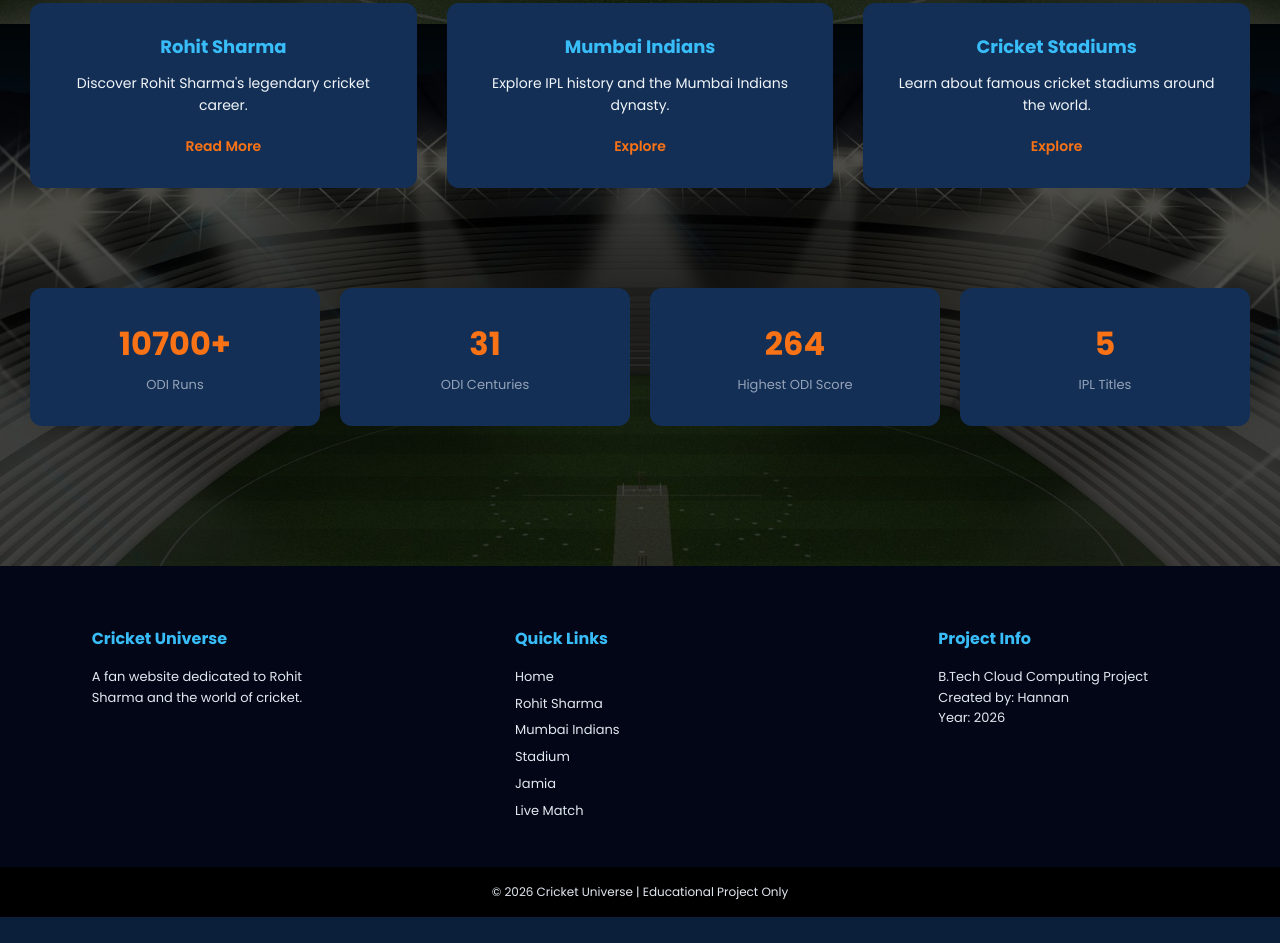
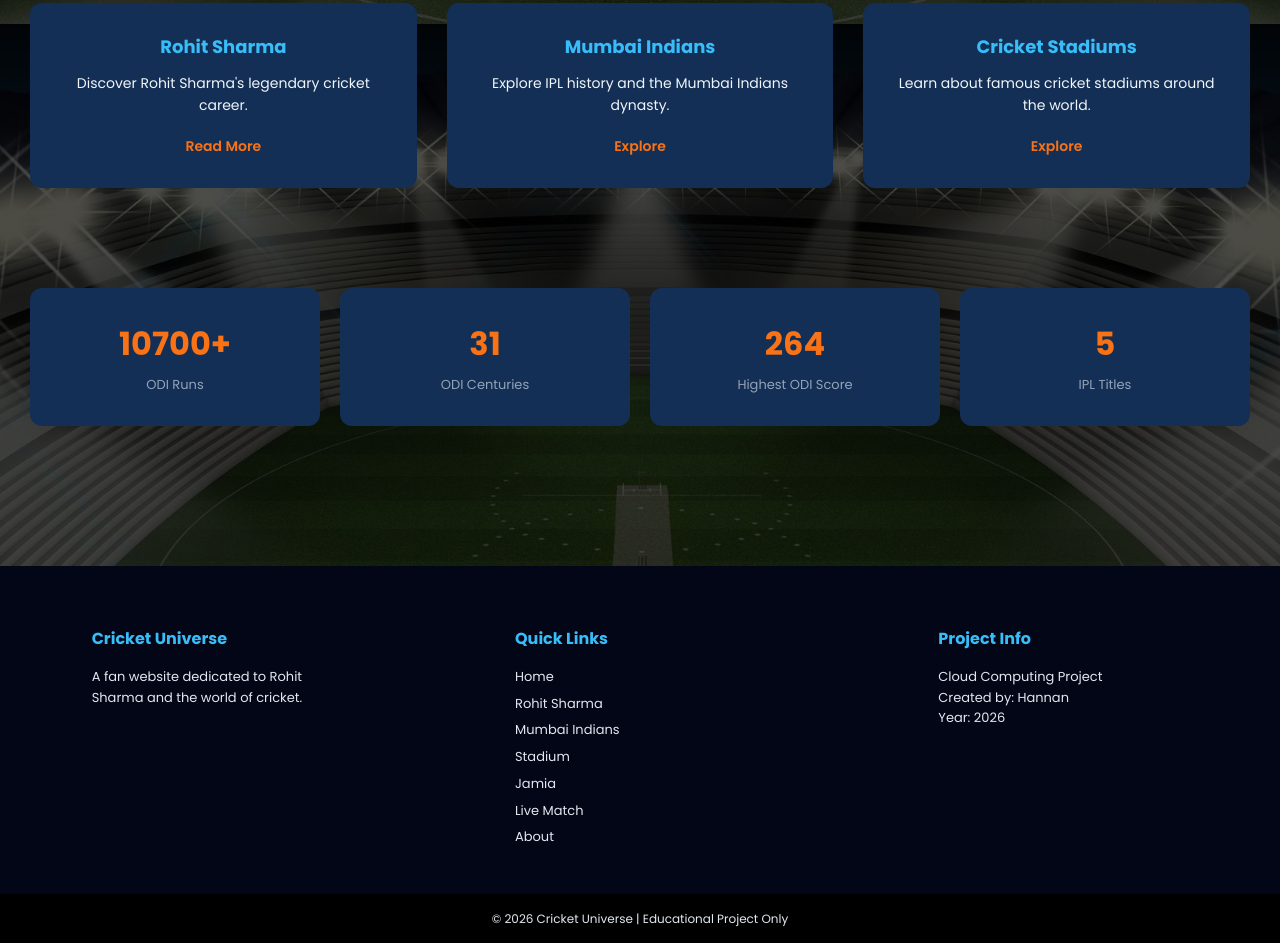
Before and after one commit to hannan-khan45/cricket-hitman, a plain HTML site: page index.html in a window 1280 px wide. Shown: the part 776-1719 px from the top of the page. Before the commit the page ends 1693 px from the top, so only its background shows below. Drawn offline with Linux system fonts and the light colour scheme.

Commit message:
Add 'About' link and update project description

```diff
--- a/index.html
+++ b/index.html
@@ -23,6 +23,7 @@
     <a href="stadium.html">Stadium</a>
     <a href="jamia.html">Jamia</a>
     <a href="live.html">Live Match</a>
+    <a href="about-project.html">About</a>
   </nav>
 </header>
 
@@ -76,10 +77,11 @@
       <a href="stadium.html">Stadium</a>
       <a href="jamia.html">Jamia</a>
       <a href="live.html">Live Match</a>
+      <a href="about-project.html">About</a>
     </div>
     <div class="footer-section">
       <h3>Project Info</h3>
-      <p>B.Tech Cloud Computing Project</p>
+      <p>Cloud Computing Project</p>
       <p>Created by: Hannan</p>
       <p>Year: 2026</p>
     </div>
```
